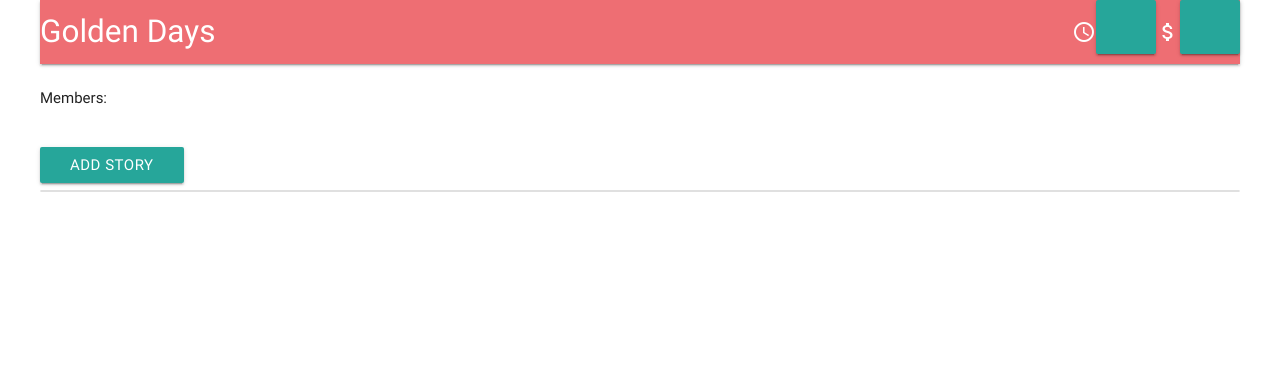
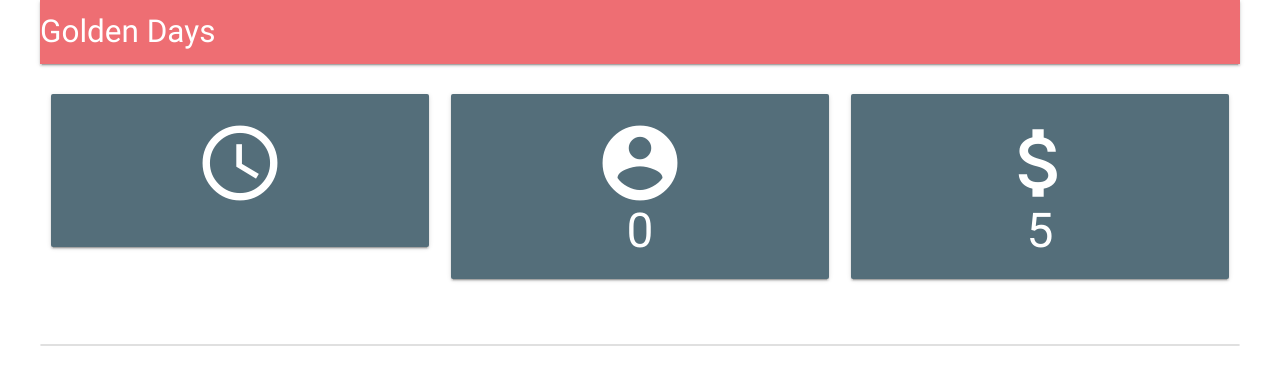
Before and after one commit to zeeshanh/Sprint2, a Flask app: template templates/stories.html in a window 1280 px wide. Shown: the top 385 px of the page. Run offline with Flask 2, Linux system fonts and the light colour scheme; the template is opened without the code that fills it: most values are stand-ins (such as "Sample title", 1, 10 or a date in 2020); some libraries are stand-ins or nearby versions.

Commit message:
CSS changes

```diff
--- a/app.py
+++ b/app.py
@@ -32,6 +32,8 @@ users = {}
 app = Flask(__name__)
 app.config['SECRET_KEY'] = 'secret!'
 socketio = SocketIO(app)
+
+
 
 @app.route("/setTimer", methods = ["POST"])
 def setTimer():
@@ -68,8 +70,9 @@ def timerHelper():
 
 @app.route("/stories")
 def getStories():
-    if session.get('user') is None or session.get('user') not in users.keys():
-        return redirect(url_for("index"))
+    #if session.get('user') is None or session.get('user') not in users.keys():
+     #   return redirect(url_for("index"))
+
     return render_template('stories.html', uID = session.get('user'))
 
 @app.route("/index")
@@ -162,6 +165,20 @@ def calculateWinner():
 	winUser = users[winStory.ownerID]
 	return winUser.getName()
 
+def readStories():
+    f = open("stories.csv")
+    strs = f.readlines()
+    print(strs)
+    for stry in strs:
+        temp = stry.split(",")
+        if temp[0]=="":
+            break
+        storyList[temp[0]] = (Story.Story(temp[2], "23", "dsads", "https://pbs.twimg.com/profile_images/834788534053699584/4MIgR0Rl.jpg"))
+        print temp
+    return
+
+readStories()
+
 @app.after_request
 def add_header(r):
     """
--- a/static/stories.css
+++ b/static/stories.css
@@ -2,6 +2,10 @@
 
 .vote-button{
   float:left;
+}
+
+#viewForm, #story_form{
+	display:none;
 }
 
 #header{
@@ -16,3 +20,8 @@ body{
 	padding-left:40px;
 	padding-right:40px;
 }
+
+.card .card-title{
+	font-size: 48px;
+	font-weight: 400;
+}
--- /dev/null
+++ b/stories.csv
@@ -0,0 +1,22 @@
+Name,Payment Status ,User Story (How would you improve Cornell Tech),Image Link,,,,
+Alex Topchishvili,Not received,"Rotating foodtrucks, parked next to Bloomberg Center, offering diverse cuisines during peak lunch hours",,,,,
+Allison Phillips ,Yes - Cash,Bed bug dog sniffling service ,,,,,
+Spriha Bhandari,Yes - Cash,Installing art on campus by making art sessions at the campus,,,,,
+Fani Maksakuli,Yes - Venmo,Food truck on campus - bringing different trucks every week ,,,,,
+Jon Cutler,Not received,Ice-cream socials at the campus,,,,,
+Kiyan Rajabi,Not received,catered coffee get-togethers,,,,,
+Raviteja Arikati,Not received,Dart competition at Cornell Tech,,,,,
+Ari Yannakoyorgos,Not received,Consolidated platform for studio communications,,,,,
+Zahan Backer,Yes - Cash,Facial recognition at the bridge,,,,,
+Vicente Rothman,Yes - Venmo,Heaters for smokers outside of the campus,,,,,
+,,,,,,,
+,,,,,,,
+,,,,,,,
+,,,,,,,
+,,,,,,,
+,,,,,,,
+,,,,,,,
+,,,,,,,
+,,,,,,,Not received
+,,,,,,,Yes - Cash
+,,,,,,,Yes - Venmo
--- a/templates/stories.html
+++ b/templates/stories.html
@@ -18,6 +18,10 @@
 
     function emitVote(storyID, voterID){
       socket.emit('newVote', storyID, voterID)
+    }
+
+    function createDashboard(){
+      //var dashboard = document.create
     }
 
     function createStory(story) {
@@ -100,7 +104,7 @@
     })
 
     socket.on('timerUpdate', function(time){
-      $("#timer").html(time + " seconds");
+      $("#timer").html(time + " s");
       //console.log("updating timer");
     })
 
@@ -174,17 +178,44 @@
 
     <div class="nav-wrapper">
       <a href="#" class="brand-logo left hide-on-down">Golden Days</a>
-      <ul id="nav-mobile" class="right ">
-        <li class = "timerWrapper"><i class ="time-icon large material-icons">access_time</i></li>
-        <li id = "timer" class = "btn-large"></li>
-        <li class = "moneyWrapper"> <i class ="money-icon large material-icons">attach_money</i></li>
-        <li id = "money" class = "btn-large"</li>
-      </ul>
     </div>
   </nav>
   </div>
+
     <br>
-    Members: <p id='users'> </p>
+    <div class = "dashboard row m3">
+      <div class = "col s4">
+        <div class="card blue-grey darken-1">
+          <div class="card-content white-text">
+            <div class = "center-align">
+              <i class="large material-icons">access_time</i>
+
+            <span class="card-title center" id = "timer"></span>
+             </div>
+          </div>
+        </div>
+      </div>
+      <div class = "col s4">
+        <div class="card blue-grey darken-1">
+          <div class="card-content white-text">
+            <div class = "center-align">
+              <i class="large material-icons">account_circle</i>
+            </div>
+            <span class="card-title center" id = "userCount">0</span>
+          </div>
+        </div>
+      </div>
+      <div class = "col s4">
+        <div class="card blue-grey darken-1">
+          <div class="card-content white-text">
+            <div class = "center-align">
+              <i class="large material-icons">attach_money</i>
+            </div>
+            <span class="card-title center" id = "money">5</span>
+          </div>
+        </div>
+      </div>
+    </div>
     <br>
     <button id="viewForm" class = "waves-effect waves-light btn" type="button" name="button">Add Story</button>
     <form id="story_form">
```
